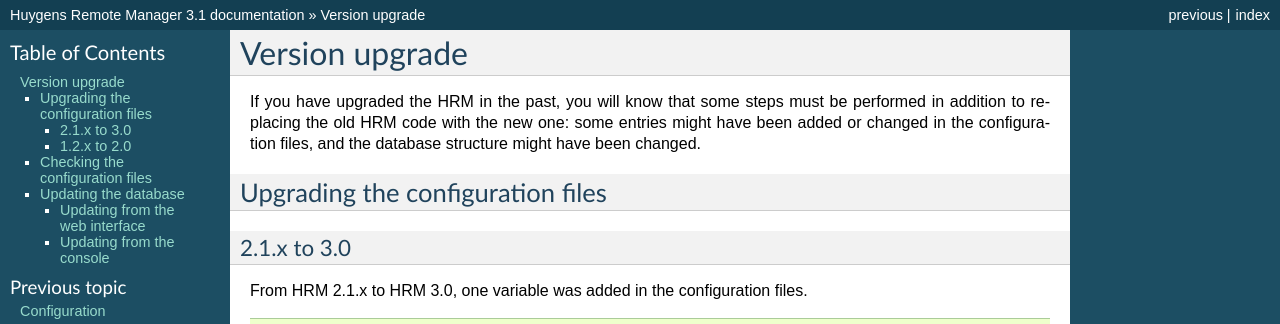
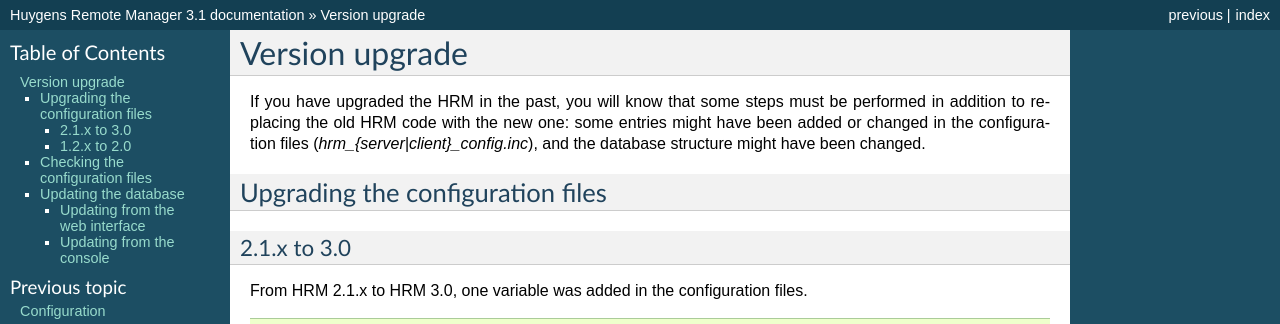
Before and after one commit to aarpon/hrm_docs, a Sphinx documentation site: the page built from docs/upgrade.rst, in a window 1280 px wide. Shown: the top 324 px of the page. Built offline with Sphinx 7.4.7, drawn with Linux system fonts in a browser that asks for light colours.

Commit message:
Minor addition to upgrade.rst.

```diff
--- a/docs/upgrade.rst
+++ b/docs/upgrade.rst
@@ -8,7 +8,7 @@
 Version upgrade
 ***************
 
-If you have upgraded the HRM in the past, you will know that some steps must be performed in addition to replacing the old HRM code with the new one: some entries might have been added or changed in the configuration files, and the database structure might have been changed.
+If you have upgraded the HRM in the past, you will know that some steps must be performed in addition to replacing the old HRM code with the new one: some entries might have been added or changed in the configuration files (`hrm_{server|client}_config.inc`), and the database structure might have been changed.
 
 Upgrading the configuration files
 =================================
```
